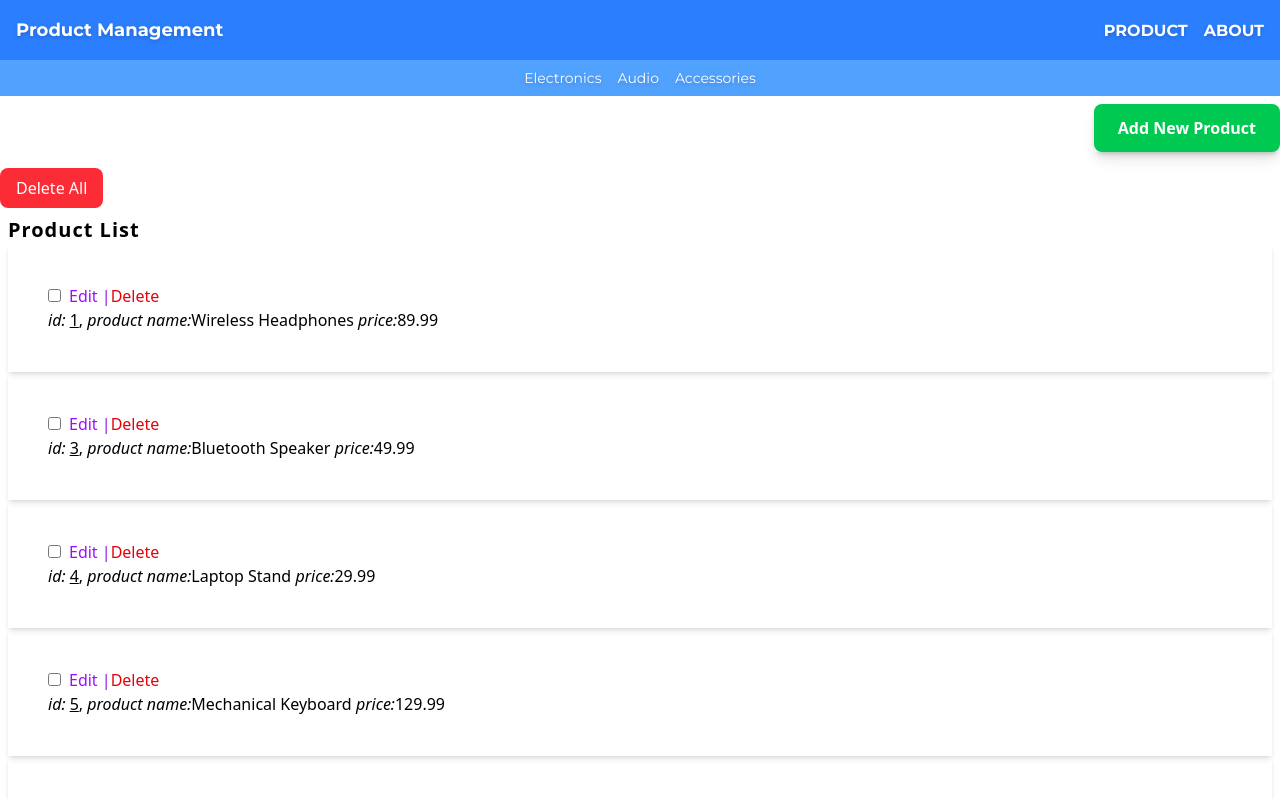
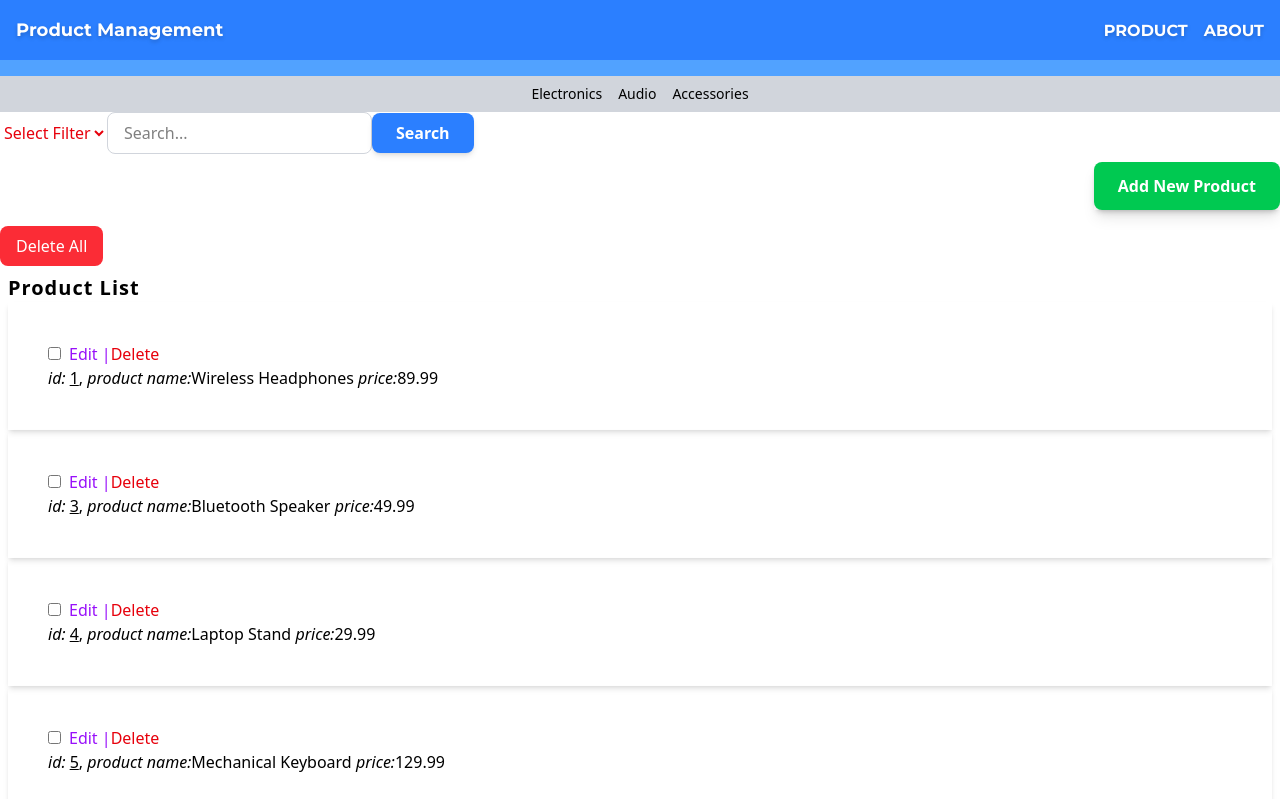
Before and after one commit to P4warit06/PROJECT2-SEC-1-Kittiphop.vue, a Vue app: page /product-manager in a window 1280 px wide. Shown: the top 799 px of the page. Built offline with nearby package versions, Linux system fonts and the light colour scheme; data requests are answered from the project's data file.

Commit message:
062-[update] resolve conflict

```diff
--- a/data/db.json
+++ b/data/db.json
@@ -79,9 +79,8 @@
       "password": "ohm12345",
       "email": "ohm@gmail.com",
       "role": "user",
-      "location" : "",
-      "contact" : ""
-
+      "location": "",
+      "contact": ""
     }
   ]
 }
--- a/src/components/ProductManager.vue
+++ b/src/components/ProductManager.vue
@@ -121,7 +121,8 @@ const deleteMultipleProduct = async () => {
 
 <template>
   <div class="p">
-    <Header :categories="filterCategories" />
+    <Header></Header>
+    <FilterProduct :categories="filterCategories"/>
     <!-- ปุ่มเพิ่มสินค้า  -->
   <div class="flex justify-end">
       <div
```
